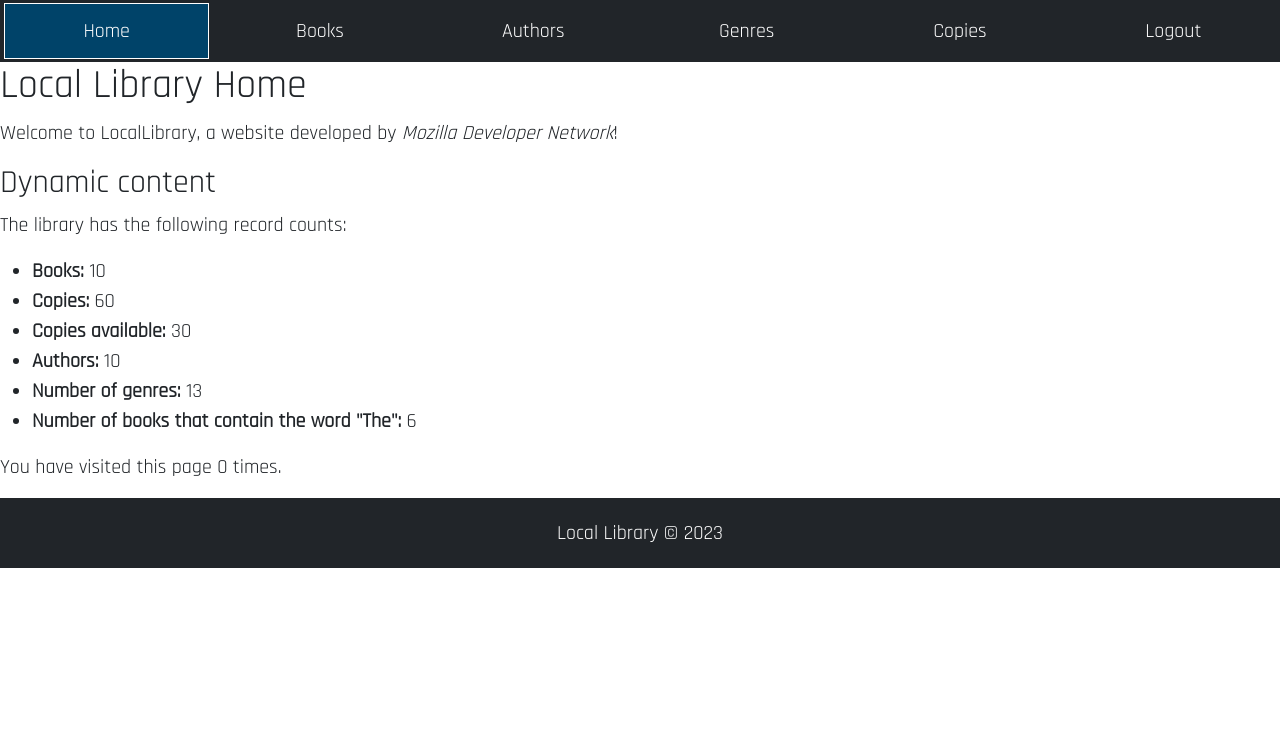
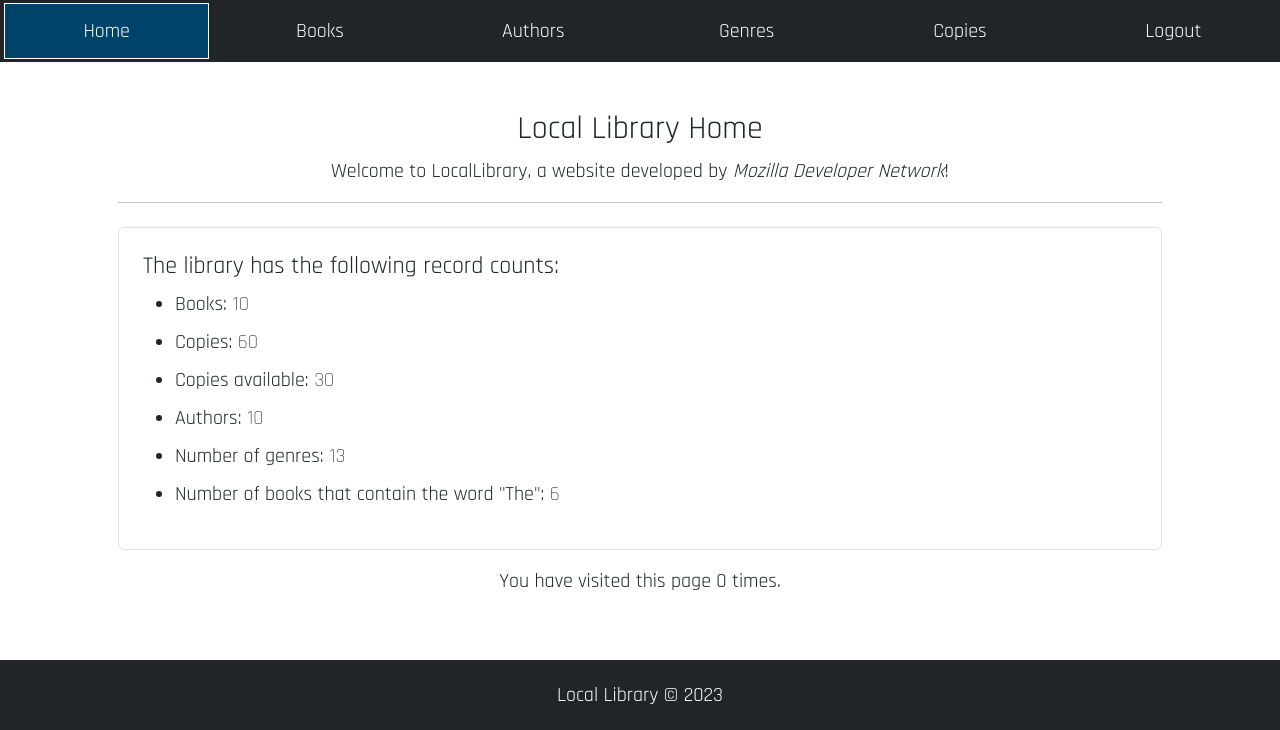
Before and after one commit to Tonye-Onuoha/The-Local-Library, a Django app: page /catalog/ in a window 1280 px wide. Shown: the part 125-855 px from the top of the page. Before the commit the page ends 693 px from the top, so only its background shows below. Run offline with Django 4.2, Linux system fonts and the light colour scheme; a user stored in the database is signed in; data comes from the database, SQL or seed files in the repository; both versions use the stored data as it was after the commit; some libraries are stand-ins or nearby versions.

Commit message:
Home Page Initial Update

```diff
--- a/catalog/templates/base.html
+++ b/catalog/templates/base.html
@@ -9,7 +9,7 @@
     <meta name="viewport" content="width=device-width, initial-scale=1" />
     <link rel="preconnect" href="https://fonts.googleapis.com">
     <link rel="preconnect" href="https://fonts.gstatic.com" crossorigin>
-    <link href="https://fonts.googleapis.com/css2?family=Rajdhani&display=swap" rel="stylesheet">
+    <link href="https://fonts.googleapis.com/css2?family=Rajdhani:wght@300;400&display=swap" rel="stylesheet">
     <link rel="stylesheet" href="{% static 'bootstrap-5.3.2/css/bootstrap.css' %}">
     <!-- Add additional CSS in static file -->
     <link rel="stylesheet" href="{% static 'css/styles.css' %}" />
--- a/catalog/templates/index.html
+++ b/catalog/templates/index.html
@@ -5,23 +5,27 @@
 {% endblock title %}
 
 {% block content %}
-  <h1>Local Library Home</h1>
-  <p>
+<div class="container p-5">
+  <h2 class="text-center">Local Library Home</h2>
+  <p class="text-center">
     Welcome to LocalLibrary, a website developed by
     <em>Mozilla Developer Network</em>!
   </p>
-  <h2>Dynamic content</h2>
-  <p>The library has the following record counts:</p>
-  <ul>
-    <li><strong>Books:</strong> {{ num_books }}</li>
-    <li><strong>Copies:</strong> {{ num_instances }}</li>
-    <li><strong>Copies available:</strong> {{ num_instances_available }}</li>
-    <li><strong>Authors:</strong> {{ num_authors }}</li>
-    <li><strong>Number of genres:</strong> {{ num_genres }}</li>
-    <li><strong>Number of books that contain the word "The":</strong> {{ particular_books }}</li>
-  </ul>
+  <hr>
+  <div class="container-fluid border rounded mt-4 p-4" style="font-weight:300;">
+    <h4>The library has the following record counts:</h4>
+    <ul>
+      <li class="mb-2"><strong>Books:</strong> {{ num_books }}</li>
+      <li class="mb-2"><strong>Copies:</strong> {{ num_instances }}</li>
+      <li class="mb-2"><strong>Copies available:</strong> {{ num_instances_available }}</li>
+      <li class="mb-2"><strong>Authors:</strong> {{ num_authors }}</li>
+      <li class="mb-2"><strong>Number of genres:</strong> {{ num_genres }}</li>
+      <li class="mb-2"><strong>Number of books that contain the word "The":</strong> {{ particular_books }}</li>
+    </ul>
+  </div>
   <!--Note that we use the Django built-in template tag pluralize to add an "s" when the page has been visited multiple times.-->
-  <p>
+  <p class="text-center mt-3">
   You have visited this page {{ num_visits }} time{{ num_visits|pluralize }}.
 </p>
+</div>
 {% endblock %}
```
Also changed, not shown: db.sqlite3.
